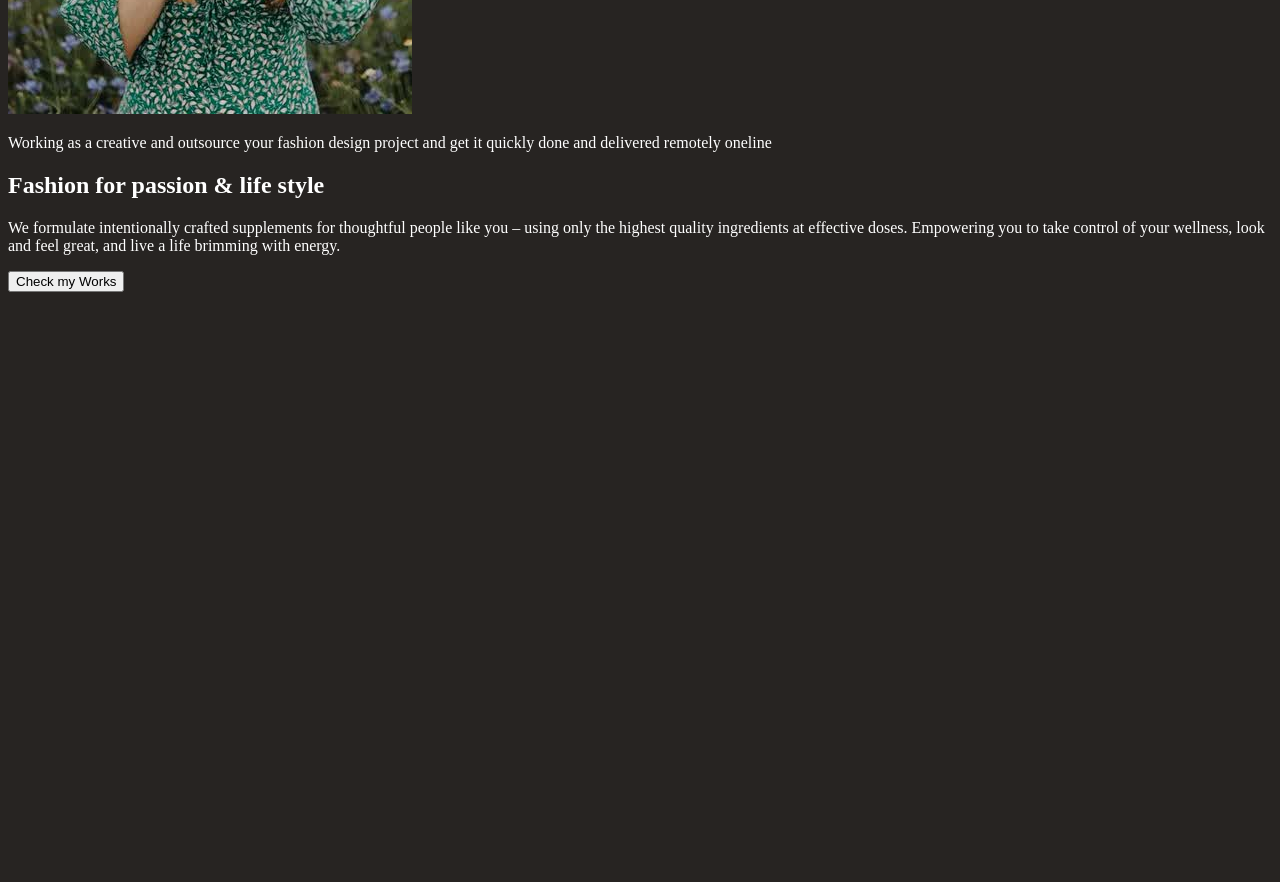
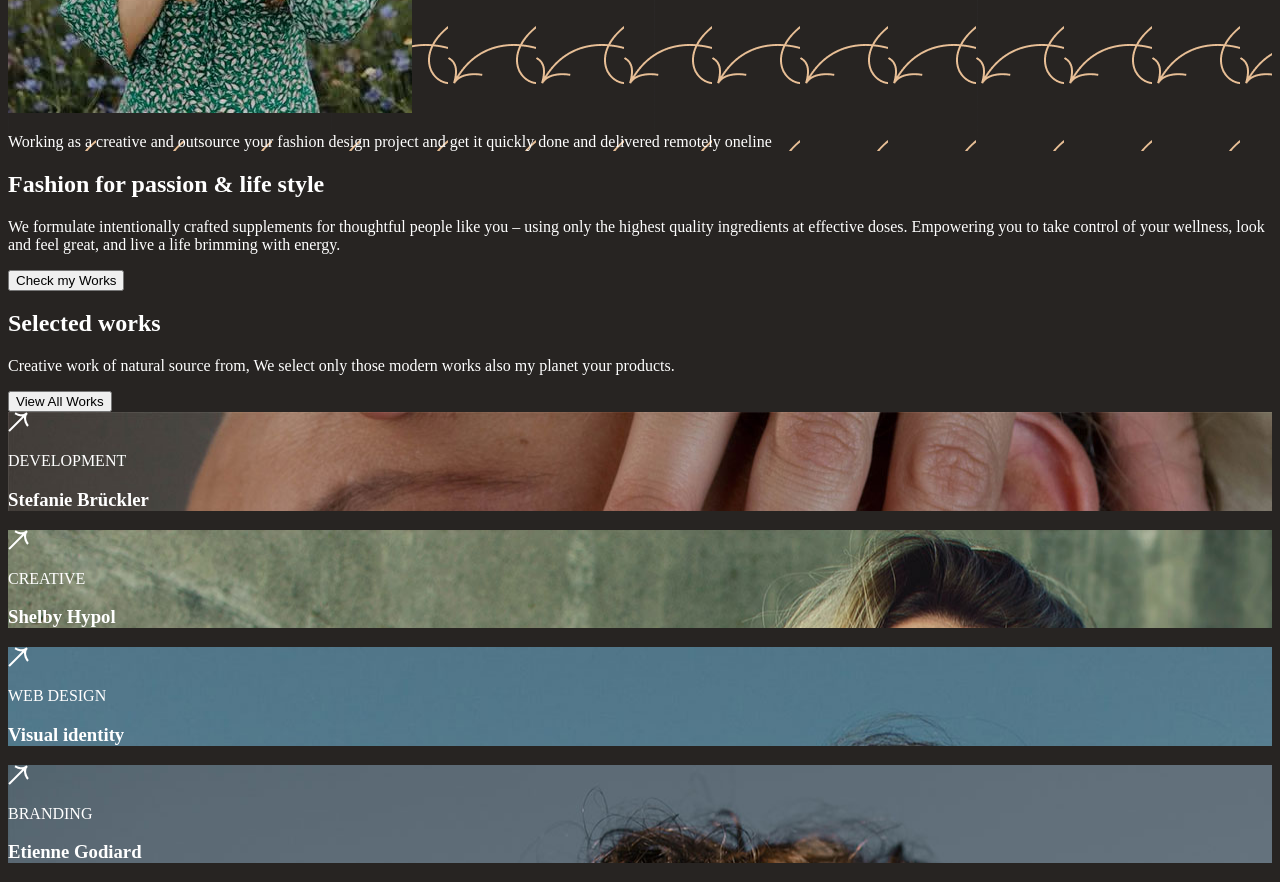
Before and after one commit to Melina412/fashion_for_passion, a plain HTML site: page index.html in a window 1280 px wide. Shown: the part 2023-2905 px from the top of the page. Before the commit the page ends 2323 px from the top, so only its background shows below. Drawn offline with Linux system fonts and the light colour scheme.

Commit message:
html portfolio

```diff
--- a/index.html
+++ b/index.html
@@ -27,15 +27,25 @@
         </div>
       </nav>
       <!-- ! ---------- home section ---------- -->
-      <section class="home">
-        <div class="home-background">
-          <div class="home-wrapper">
+      <section
+        class="home"
+        style="background-image: url('./assets/img/images/19.png')"
+      >
+        <div
+          class="home-background-arrow"
+          style="background-image: url('./assets/img/images/14.png')"
+        >
+          <div class="home-content">
             <div class="home-left">
               <img src="./assets/img/images/22.jpeg" alt="" />
               <div>
                 <img src="./assets/img/images/10.png" alt="" />
                 <div>
-                  <img src="./assets/img/images/18.png" alt="" />
+                  <img
+                    class="arrow"
+                    src="./assets/img/images/18.png"
+                    alt="arrow icon"
+                  />
                   <p>Fashion</p>
                   <p>Week - 2020</p>
                 </div>
@@ -45,8 +55,8 @@
               <div>
                 <img src="./assets/img/images/lightbox.svg" alt="" />
                 <h1>Unrivaled Shally</h1>
-                <h3>A Creative Fashion</h3>
-                <h3>Designer</h3>
+                <h4>A Creative Fashion</h4>
+                <h4>Designer</h4>
               </div>
               <img src="./assets/img/images/11.png" alt="" />
               <img src="./assets/img/images/17.jpeg" alt="" />
@@ -66,7 +76,7 @@
     <main>
       <!-- ! ---------- about section ---------- -->
       <section class="about">
-        <div class="about-wrapper">
+        <div class="about-content">
           <h2>Fashion for passion & life style</h2>
           <p>
             We formulate intentionally crafted supplements for thoughtful people
@@ -77,6 +87,83 @@
           <button class="about-button">Check my Works</button>
         </div>
       </section>
+      <!-- ! ---------- portfolio section ---------- -->
+      <section class="portfolio">
+        <div class="portfolio-content">
+          <h2>Selected works</h2>
+          <div class="portfolio-header">
+            <div class="portfolio-line"></div>
+            <p>
+              Creative work of natural source from, We select only those modern
+              works also my planet your products.
+            </p>
+            <button class="portfolio-button">View All Works</button>
+          </div>
+          <div class="portfolio-wrapper">
+            <!-- --- article 1 --- -->
+            <article
+              style="background-image: url('./assets/img/images/1.jpeg')"
+            >
+              <div>
+                <img
+                  class="arrow"
+                  src="./assets/img/images/18.png"
+                  alt="arrow icon"
+                />
+                <p>DEVELOPMENT</p>
+                <h3>Stefanie Brückler</h3>
+              </div>
+            </article>
+
+            <!-- --- article 2 --- -->
+            <article
+              style="background-image: url('./assets/img/images/2.jpeg')"
+            >
+              <div>
+                <img
+                  class="arrow"
+                  src="./assets/img/images/18.png"
+                  alt="arrow icon"
+                />
+                <p>CREATIVE</p>
+                <h3>Shelby Hypol</h3>
+              </div>
+            </article>
+          </div>
+
+          <div class="portfolio-wrapper">
+            <!-- --- article 3 --- -->
+            <article
+              style="background-image: url('./assets/img/images/4.jpeg')"
+            >
+              <div>
+                <img
+                  class="arrow"
+                  src="./assets/img/images/18.png"
+                  alt="arrow icon"
+                />
+                <p>WEB DESIGN</p>
+                <h3>Visual identity</h3>
+              </div>
+            </article>
+
+            <!-- --- article 4 --- -->
+            <article
+              style="background-image: url('./assets/img/images/5.jpeg')"
+            >
+              <div>
+                <img
+                  class="arrow"
+                  src="./assets/img/images/18.png"
+                  alt="arrow icon"
+                />
+                <p>BRANDING</p>
+                <h3>Etienne Godiard</h3>
+              </div>
+            </article>
+          </div>
+        </div>
+      </section>
     </main>
   </body>
 </html>
```
Also changed, not shown: 1 other file.
